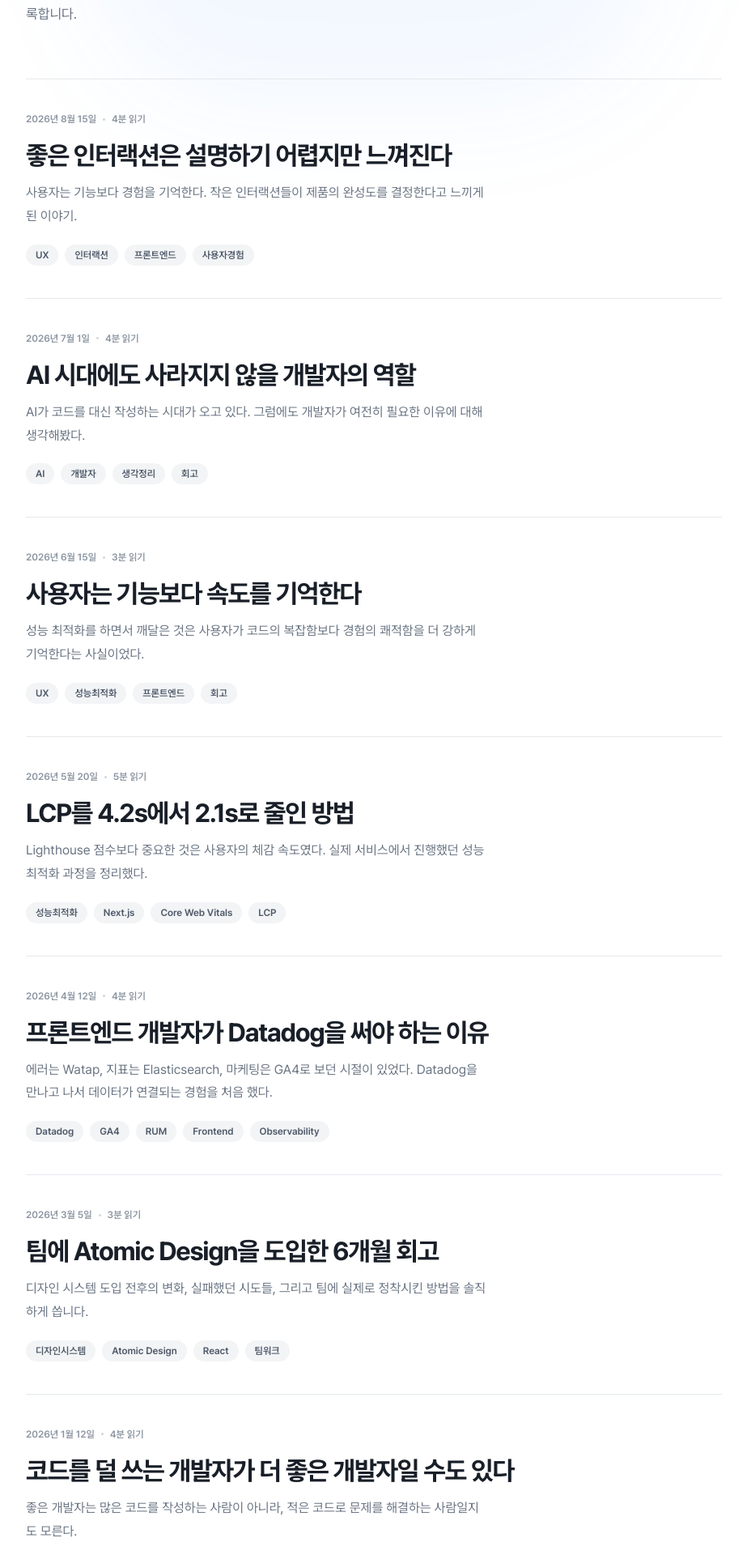
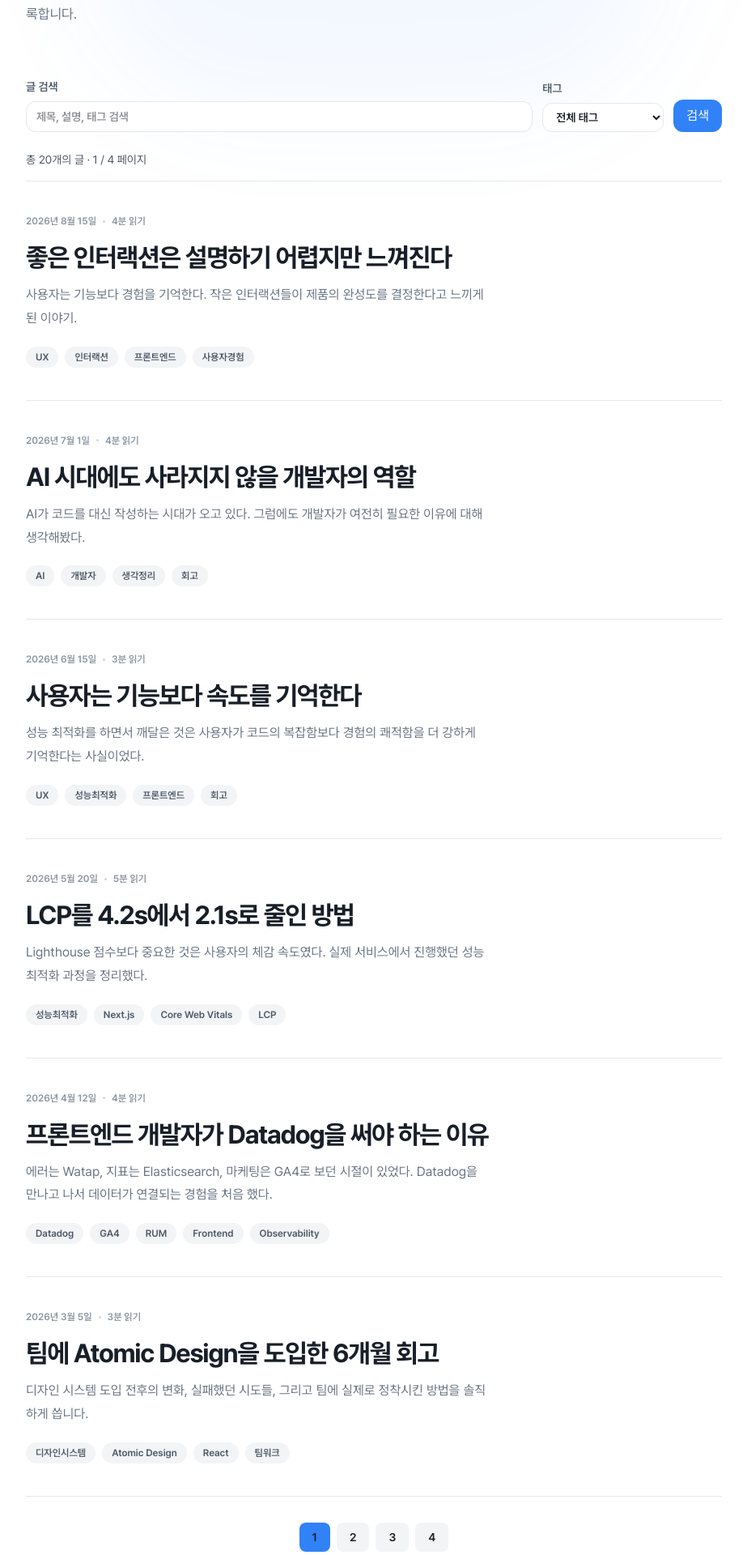
Before and after one commit to Garam-Leee/garam.dev, a Next.js app: page /posts in a window 1280 px wide. Shown: the part 340-2260 px from the top of the page at 81% size, without its empty margins (178-1101 px from the left). Built offline with nearby package versions, Linux system fonts and the light colour scheme.

Commit message:
feat: add blog search and pagination

```diff
--- a/src/app/posts/page.tsx
+++ b/src/app/posts/page.tsx
@@ -1,6 +1,7 @@
 import { formatDate, getAllPosts } from "@/lib/posts";
 import type { Metadata } from "next";
 import Link from "next/link";
+import { postsHref, queryPosts } from "@/lib/post-filters";
 
 export const metadata: Metadata = {
   title: "Posts — 이가람",
@@ -8,16 +9,17 @@ export const metadata: Metadata = {
 };
 
 interface Props {
-  searchParams: Promise<{ tag?: string | string[] }>;
+  searchParams: Promise<{ tag?: string | string[]; q?: string | string[]; page?: string | string[] }>;
 }
 
 export default async function PostsPage({ searchParams }: Props) {
-  const { tag } = await searchParams;
-  const selectedTag = (Array.isArray(tag) ? tag[0] : tag)?.trim() ?? "";
+  const params = await searchParams;
+  const first = (value?: string | string[]) => (Array.isArray(value) ? value[0] : value)?.trim() ?? "";
+  const selectedTag = first(params.tag);
+  const query = first(params.q);
   const allPosts = getAllPosts();
-  const posts = selectedTag
-    ? allPosts.filter((post) => post.tags.includes(selectedTag))
-    : allPosts;
+  const tags = [...new Set(allPosts.flatMap((post) => post.tags))].sort();
+  const { posts, total, page, totalPages } = queryPosts(allPosts, { tag: selectedTag, query, page: first(params.page) });
 
   return (
     <div className="relative min-h-screen overflow-hidden bg-white">
@@ -41,11 +43,27 @@ export default async function PostsPage({ searchParams }: Props) {
       </section>
 
       <main className="relative mx-auto max-w-[860px] px-5 pb-24 sm:px-8 md:px-0">
-        {selectedTag && (
+        <form action="/posts" method="get" role="search" className="mb-6 flex flex-wrap items-end gap-3">
+          <label className="min-w-[180px] flex-1 text-sm font-semibold text-body" htmlFor="post-search">
+            글 검색
+            <input id="post-search" name="q" type="search" defaultValue={query} placeholder="제목, 설명, 태그 검색" className="mt-2 w-full rounded-xl border border-border bg-white px-3 py-2 text-heading" />
+          </label>
+          <label className="text-sm font-semibold text-body" htmlFor="post-tag">
+            태그
+            <select id="post-tag" name="tag" defaultValue={selectedTag} className="mt-2 block max-w-full rounded-xl border border-border bg-white px-3 py-2 text-heading">
+              <option value="">전체 태그</option>
+              {selectedTag && !tags.includes(selectedTag) && <option value={selectedTag}>{selectedTag}</option>}
+              {tags.map((tag) => <option key={tag} value={tag}>{tag}</option>)}
+            </select>
+          </label>
+          <button type="submit" className="rounded-xl bg-blue px-4 py-2 font-semibold text-white">검색</button>
+        </form>
+        <p className="mb-4 text-sm text-body">총 {total}개의 글 · {page} / {totalPages} 페이지</p>
+        {(selectedTag || query) && (
           <div className="mb-6 flex flex-wrap items-center justify-between gap-3">
             <p className="text-[14px] font-semibold text-[#4e5968]">
-              <span className="text-[#3182f6]">#{selectedTag}</span>
-              {" · "}{posts.length}개의 글
+              {selectedTag && <span className="text-[#3182f6]">#{selectedTag} </span>}
+              {query && <span>검색어: {query}</span>}
             </p>
             <Link
               href="/posts"
@@ -58,12 +76,12 @@ export default async function PostsPage({ searchParams }: Props) {
         {posts.length === 0 ? (
           <div className="border-t border-[#e5e8eb] py-20 text-center">
             <p className="text-[17px] font-bold text-[#191f28]">
-              {selectedTag
-                ? "선택한 태그의 포스트가 없습니다."
+              {selectedTag || query
+                ? "조건에 맞는 포스트가 없습니다."
                 : "아직 작성된 포스트가 없습니다."}
             </p>
             <p className="mt-2 text-[14px] leading-6 text-[#8b95a1]">
-              {selectedTag
+              {selectedTag || query
                 ? "필터를 해제하면 전체 글을 볼 수 있습니다."
                 : "새로운 글이 올라오면 이곳에서 확인할 수 있습니다."}
             </p>
@@ -107,6 +125,21 @@ export default async function PostsPage({ searchParams }: Props) {
             ))}
           </ul>
         )}
+        {totalPages > 1 && (
+          <nav aria-label="글 목록 페이지" className="mt-8 flex flex-wrap justify-center gap-2">
+            {Array.from({ length: totalPages }, (_, index) => index + 1).map((number) => (
+              <Link
+                key={number}
+                href={postsHref({ tag: selectedTag, query, page: number })}
+                aria-current={number === page ? "page" : undefined}
+                aria-label={`${number}페이지`}
+                className={`rounded-lg px-4 py-2 text-sm font-semibold ${number === page ? "bg-blue text-white" : "bg-[#f2f4f6] text-body"}`}
+              >
+                {number}
+              </Link>
+            ))}
+          </nav>
+        )}
       </main>
     </div>
   );
--- /dev/null
+++ b/src/lib/post-filters.ts
@@ -0,0 +1,31 @@
+import type { PostMeta } from "@/lib/posts";
+
+export const POSTS_PER_PAGE = 6;
+
+export function queryPosts(
+  posts: PostMeta[],
+  { tag = "", query = "", page = "1" }: { tag?: string; query?: string; page?: string } = {}
+) {
+  const terms = query.normalize("NFKC").toLocaleLowerCase("ko-KR").trim().split(/\s+/).filter(Boolean);
+  const filtered = posts.filter((post) => {
+    const text = [post.title, post.description, ...post.tags].join(" ").normalize("NFKC").toLocaleLowerCase("ko-KR");
+    return (!tag || post.tags.includes(tag)) && terms.every((term) => text.includes(term));
+  });
+  const totalPages = Math.max(1, Math.ceil(filtered.length / POSTS_PER_PAGE));
+  const requested = /^\d+$/.test(page) ? Number(page) : 1;
+  const currentPage = Number.isFinite(requested) ? Math.min(totalPages, Math.max(1, requested)) : 1;
+  return {
+    posts: filtered.slice((currentPage - 1) * POSTS_PER_PAGE, currentPage * POSTS_PER_PAGE),
+    total: filtered.length,
+    page: currentPage,
+    totalPages,
+  };
+}
+
+export function postsHref({ tag = "", query = "", page = 1 }: { tag?: string; query?: string; page?: number }) {
+  const params = new URLSearchParams();
+  if (tag) params.set("tag", tag);
+  if (query) params.set("q", query);
+  if (page > 1) params.set("page", String(page));
+  return params.size ? `/posts?${params}` : "/posts";
+}
```
Also changed, not shown: tests/load-typescript.mjs (+2 -0 lines), 1 other file (tests, documents, lock files or other folders).
